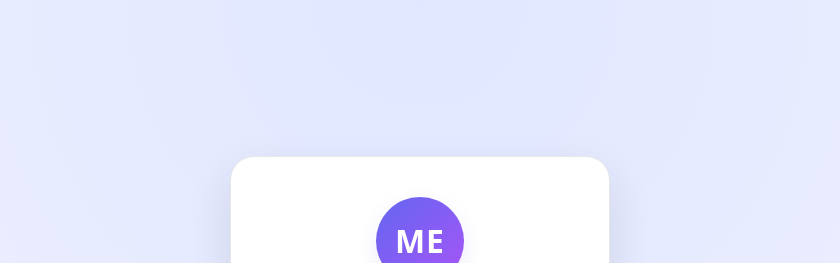
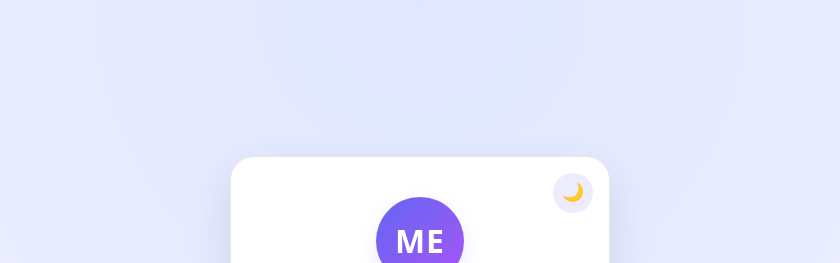
Before and after one commit to mergunoni/bizcard-miuul, a Next.js app: page / in a window 1280 px wide. Shown: the top 263 px of the page, without its empty margins (220-1060 px from the left). Built offline with nearby package versions, Linux system fonts and the light colour scheme.

Commit message:
Açık/koyu tema geçişini ekle

```diff
--- a/components/ProfilCard.tsx
+++ b/components/ProfilCard.tsx
@@ -1,6 +1,7 @@
 import { Avatar } from "./Avatar";
 import { ContactList } from "./ContactList";
 import { SocialNav } from "./SocialNav";
+import { ThemeToggle } from "./ThemeToggle";
 import type { Profile } from "@/lib/card-data";
 
 type ProfilCardProps = {
@@ -10,6 +11,8 @@ type ProfilCardProps = {
 export function ProfilCard({ profile }: ProfilCardProps) {
   return (
     <main className="card" aria-label="Dijital kartvizit">
+      <ThemeToggle />
+
       <header className="card__header">
         <Avatar initials={profile.initials} />
         <h1 className="card__name">{profile.name}</h1>
--- /dev/null
+++ b/components/ThemeToggle.tsx
@@ -0,0 +1,44 @@
+"use client";
+
+import { useEffect, useState } from "react";
+
+const STORAGE_KEY = "bizcard-theme";
+
+export function ThemeToggle() {
+  const [theme, setTheme] = useState<"light" | "dark">("light");
+
+  useEffect(() => {
+    const saved = localStorage.getItem(STORAGE_KEY);
+    if (saved === "light" || saved === "dark") {
+      setTheme(saved);
+    } else if (
+      window.matchMedia &&
+      window.matchMedia("(prefers-color-scheme: dark)").matches
+    ) {
+      setTheme("dark");
+    }
+  }, []);
+
+  useEffect(() => {
+    document.documentElement.setAttribute("data-theme", theme);
+  }, [theme]);
+
+  const toggleTheme = () => {
+    const next = theme === "dark" ? "light" : "dark";
+    setTheme(next);
+    localStorage.setItem(STORAGE_KEY, next);
+  };
+
+  return (
+    <button
+      type="button"
+      className="theme-toggle"
+      onClick={toggleTheme}
+      aria-label={theme === "dark" ? "Açık temaya geç" : "Koyu temaya geç"}
+    >
+      <span className="theme-icon" aria-hidden="true">
+        {theme === "dark" ? "☀️" : "🌙"}
+      </span>
+    </button>
+  );
+}
```
